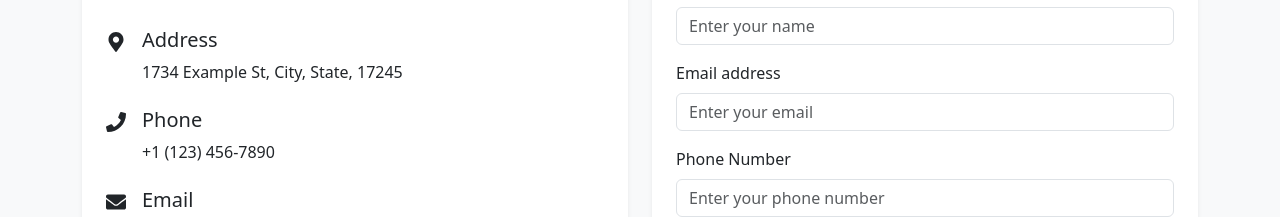
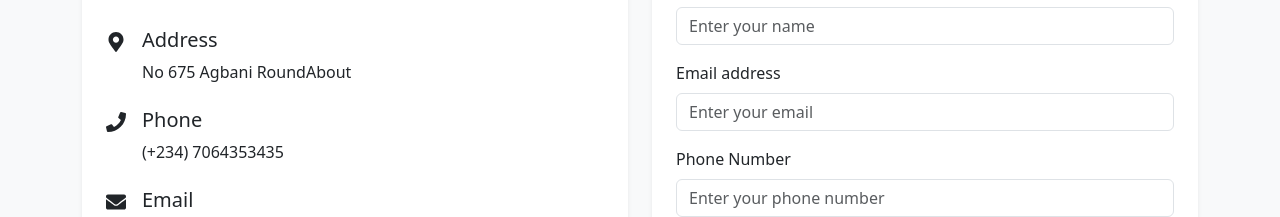
Before and after one commit to Aniuzu/POP, a React (Vite) app: page /contact in a window 1280 px wide. Shown: the part 267-484 px from the top of the page. Built offline with nearby package versions, Linux system fonts and the light colour scheme.

Commit message:
Remove vite-plugin-vercel

```diff
--- a/src/components/Contact.jsx
+++ b/src/components/Contact.jsx
@@ -22,7 +22,7 @@ const Contact = () => {
                 <FaMapMarkerAlt className="me-3 mt-1" size={20} />
                 <div>
                   <h5>Address</h5>
-                  <p className="mb-0">1734 Example St, City, State, 17245</p>
+                  <p className="mb-0">No 675 Agbani RoundAbout</p>
                 </div>
               </div>
 
@@ -30,7 +30,7 @@ const Contact = () => {
                 <FaPhone className="me-3 mt-1" size={20} />
                 <div>
                   <h5>Phone</h5>
-                  <p className="mb-0">+1 (123) 456-7890</p>
+                  <p className="mb-0">(+234) 7064353435</p>
                 </div>
               </div>
 
```
